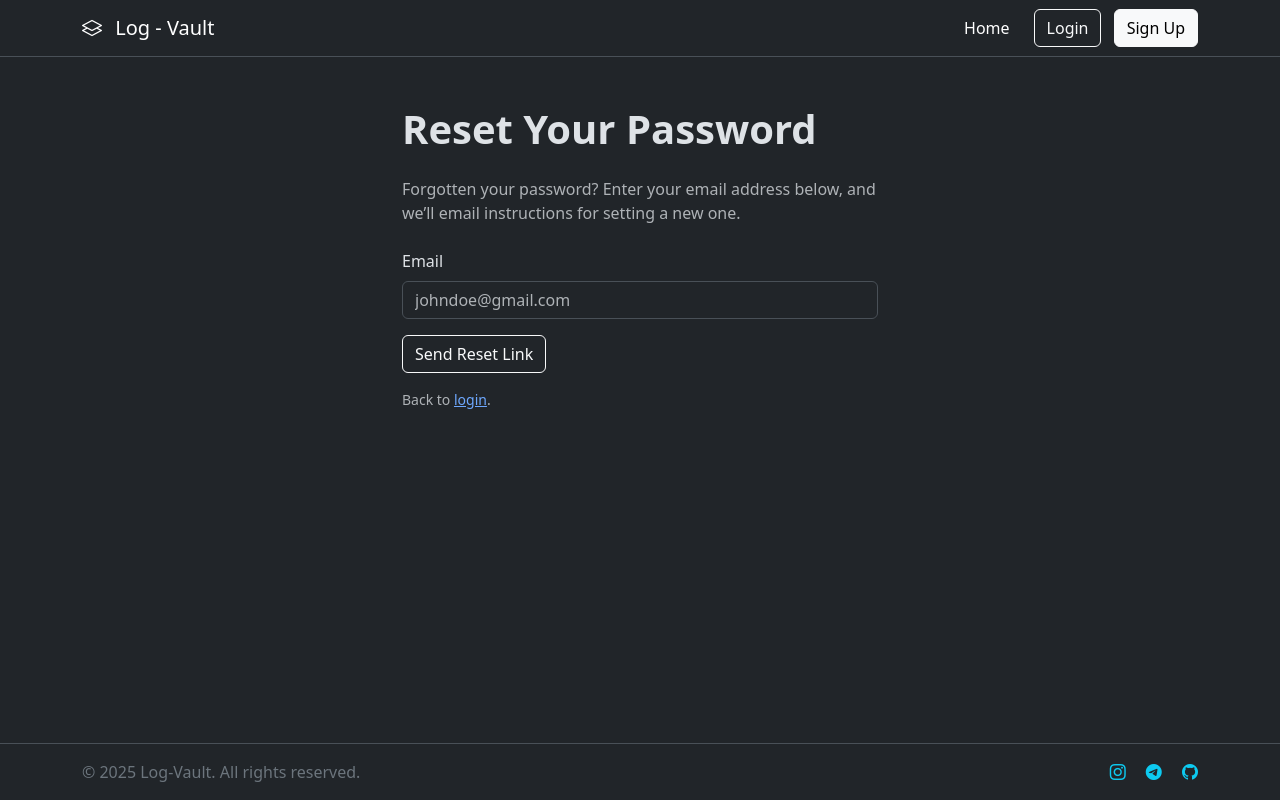
After one commit to deviantcoder/log-manager, a Django app: page /reset_password/ in a window 1280 px wide. The commit adds this page. Run offline with Django 5.2, Linux system fonts and the light colour scheme; some libraries are stand-ins or nearby versions.

Commit message:
Added password reset

```diff
--- a/apps/accounts/templates/accounts/login.html
+++ b/apps/accounts/templates/accounts/login.html
@@ -35,6 +35,7 @@
                 <p>
                     Don’t have an account? <a href="{% url 'accounts:signup' %}" class="text-decoration-none text-primary">Sign up</a>
                 </p>
+                <p><a href="{% url 'reset_password' %}" class="text-decoration-none text-primary">Forgot password?</a></p>
             </div>
             {% include "accounts/includes/social_options.html" %}
         </div>
--- a/config/urls.py
+++ b/config/urls.py
@@ -1,10 +1,33 @@
 from django.contrib import admin
 from django.urls import path, include
 from django.views import generic
+from django.contrib.auth import views as auth_views
 
 urlpatterns = [
     path('admin/', admin.site.urls),
     path('', generic.TemplateView.as_view(template_name="_base.html")),
     path('accounts/', include('apps.accounts.urls')),
     path('accounts/social/', include('social_django.urls', namespace='social')),
+
+    # password reset
+    path(
+        'reset_password/',
+        auth_views.PasswordResetView.as_view(template_name='password_reset/reset_password.html'),
+        name='reset_password'
+    ),
+    path(
+        'reset_password_sent/',
+        auth_views.PasswordResetDoneView.as_view(template_name='password_reset/password_reset_done.html'),
+        name='password_reset_done'
+    ),
+    path(
+        'reset/<uidb64>/<token>/',
+        auth_views.PasswordResetConfirmView.as_view(template_name='password_reset/password_reset_confirm.html'),
+        name='password_reset_confirm'
+    ),
+    path(
+        'reset_password_complete/',
+        auth_views.PasswordResetCompleteView.as_view(template_name='password_reset/password_reset_complete.html'),
+        name='password_reset_complete'
+    ),
 ]
--- /dev/null
+++ b/templates/password_reset/reset_password.html
@@ -0,0 +1,30 @@
+{% extends '_base.html' %}
+
+{% block head_title %}
+    Reset Password
+{% endblock head_title %}
+
+{% block content %}
+<div class="container my-5" style="max-width: 500px;">
+    <h1 class="fw-bold mb-4">Reset Your Password</h1>
+    <p class="text-muted mb-4">Forgotten your password? Enter your email address below, and we’ll email instructions for setting a new one.</p>
+    <form method="post" class="mb-3">
+        {% csrf_token %}
+        <div class="mb-3">
+            <label for="id_email" class="form-label">Email</label>
+            <input type="email" name="email" id="id_email" class="form-control rounded-2" placeholder="johndoe@gmail.com" required>
+        </div>
+        {% if form.errors %}
+            <div class="alert alert-danger">
+                {% for error in form.email.errors %}
+                    {{ error }}
+                {% endfor %}
+            </div>
+        {% endif %}
+        <button type="submit" class="btn btn-outline-light">Send Reset Link</button>
+    </form>
+    <p class="text-muted small">
+        Back to <a href="{% url 'accounts:login' %}">login</a>.
+    </p>
+</div>
+{% endblock content %}
```
Also changed, not shown: config/settings.py (+11 -0 lines), templates/password_reset/password_reset_complete.html (added, +13 -0 lines), templates/password_reset/password_reset_confirm.html (added, +40 -0 lines), templates/password_reset/password_reset_done.html (added, +17 -0 lines).
